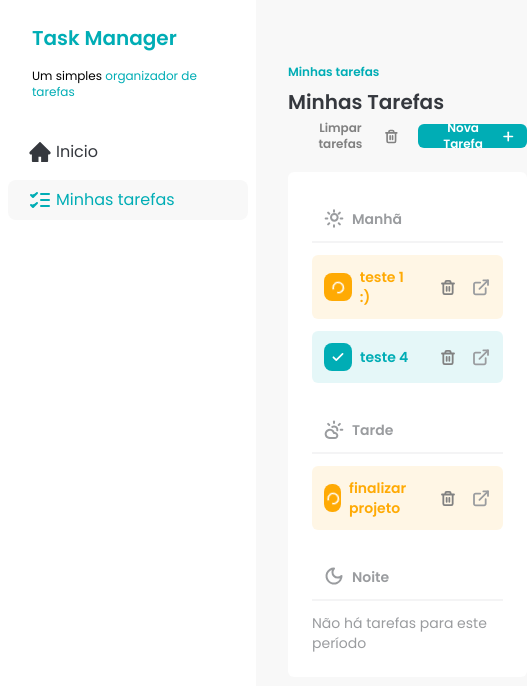
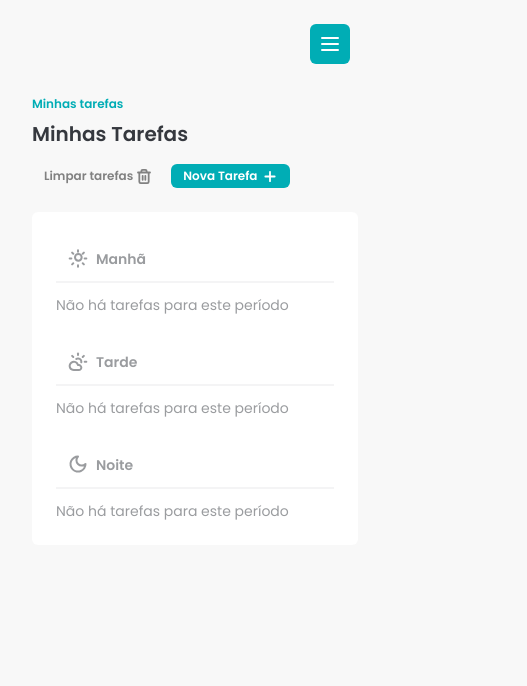
Before and after one commit to Alessandro-Vieira77/fsc-task-manager-, a React (Vite) app: page /tasks in a window 390 px wide. Shown: the top 686 px of the page, 527 px wide, since content can reach past the window. Built offline with nearby package versions, Linux system fonts and the light colour scheme; data requests are answered from the project's data file.

Commit message:
feat: add menu

```diff
--- a/db.json
+++ b/db.json
@@ -1,27 +1,5 @@
 {
-  "tasks": [
-    {
-      "id": "f31e9f78-bee6-4697-9c14-c36e24f02317",
-      "title": "teste 1 :)",
-      "description": "teste 1",
-      "time": "morning",
-      "status": "in_progress"
-    },
-    {
-      "id": "176eb065-8f82-4b1e-a069-aa139764f4d8",
-      "title": "teste 4",
-      "description": "teste 5",
-      "time": "morning",
-      "status": "done"
-    },
-    {
-      "id": "90f8e4fa-9f01-4f43-888c-96bfce726c7b",
-      "title": "finalizar projeto",
-      "description": "gerenciador de tarefas",
-      "time": "afternoon",
-      "status": "in_progress"
-    }
-  ],
+  "tasks": [],
   "water": [
     {
       "id": "1",
@@ -39,19 +17,19 @@
       "id": "3",
       "quantity": "1,5 litros",
       "value": 1.5,
-      "status": "done"
+      "status": "not_started"
     },
     {
       "id": "4",
       "quantity": "2 litros",
       "value": 2,
-      "status": "done"
+      "status": "not_started"
     },
     {
       "id": "5",
       "quantity": "2,5 litros",
       "value": 2.5,
-      "status": "done"
+      "status": "not_started"
     }
   ]
 }
--- a/package.json
+++ b/package.json
@@ -20,6 +20,7 @@
     "@tanstack/react-query": "^5.51.21",
     "axios": "^1.11.0",
     "json-server": "^1.0.0-beta.3",
+    "lucide-react": "^0.542.0",
     "prop-types": "^15.8.1",
     "react": "^18.2.0",
     "react-dom": "^18.2.0",
--- a/src/components/Header.jsx
+++ b/src/components/Header.jsx
@@ -4,6 +4,7 @@ import { IconAdd, IconTrash } from "../assets/icons";
 import useDeleteTask from "../hooks/data/use-delete-task";
 import useGetTasks from "../hooks/data/use-get-tasks";
 import Button from "./Button";
+
 function Header({ title, subTitle, addDailog }) {
   const { data: tasks } = useGetTasks();
   const { mutate: deleteTask } = useDeleteTask();
@@ -26,6 +27,7 @@ function Header({ title, subTitle, addDailog }) {
           {subTitle}
         </h2>
       </div>
+      <div className="flex sm:hidden"></div>
       <div className="flex items-end gap-2">
         <Button onClick={() => handleDeleteTask()} color="ghost">
           Limpar tarefas
--- /dev/null
+++ b/src/components/Menu/ButtonMenu.jsx
@@ -0,0 +1,52 @@
+import "./MenuStyle.css"; // estilos da animação
+
+import { Menu, X } from "lucide-react";
+import { useRef } from "react";
+import { useState } from "react";
+import { createPortal } from "react-dom";
+import { CSSTransition } from "react-transition-group";
+
+import SideBar from "../Sidebar";
+
+export default function SidebarMenu() {
+  const [open, setOpen] = useState(false);
+  const sidebarRef = useRef(null);
+
+  return (
+    <div className="relative flex w-full justify-end lg:hidden">
+      {/* Botão Hamburguer */}
+      <button
+        onClick={() => setOpen(!open)}
+        className="m-2 rounded-md bg-brand-primary p-2 text-white">
+        {open ? <X size={24} /> : <Menu size={24} />}
+      </button>
+
+      {/* Overlay */}
+      {open && (
+        <div
+          className="fixed inset-0 z-40 bg-black bg-opacity-50"
+          onClick={() => setOpen(false)}
+        />
+      )}
+
+      {/* Sidebar com animação */}
+      <CSSTransition
+        in={open}
+        nodeRef={sidebarRef}
+        timeout={300}
+        classNames="sidebar"
+        unmountOnExit>
+        <div>
+          {createPortal(
+            <div
+              ref={sidebarRef}
+              className="fixed left-0 top-0 z-50 h-full w-64 bg-white shadow-lg">
+              <SideBar />
+            </div>,
+            document.body,
+          )}
+        </div>
+      </CSSTransition>
+    </div>
+  );
+}
--- /dev/null
+++ b/src/components/Menu/MenuStyle.css
@@ -0,0 +1,17 @@
+/* estado inicial (menu fechado) */
+.sidebar-enter {
+  transform: translateX(-100%);
+}
+.sidebar-enter-active {
+  transform: translateX(0);
+  transition: transform 300ms ease-in-out;
+}
+
+/* quando sai */
+.sidebar-exit {
+  transform: translateX(0);
+}
+.sidebar-exit-active {
+  transform: translateX(-100%);
+  transition: transform 300ms ease-in-out;
+}
--- a/src/components/Sidebar.jsx
+++ b/src/components/Sidebar.jsx
@@ -3,7 +3,7 @@ import SidebarButton from "./SidebarButton";
 
 const SideBar = () => {
   return (
-    <div className="flex h-screen w-64 min-w-64 flex-col bg-brand-white">
+    <div className="min=h-screen flex w-64 min-w-64 flex-col bg-brand-white">
       <div className="space-y-4 px-8 pt-6">
         <h1 className="text-xl font-semibold text-brand-primary">
           Task Manager
--- a/src/components/TaskItem.jsx
+++ b/src/components/TaskItem.jsx
@@ -71,9 +71,9 @@ const TaskItem = ({ task }) => {
   return (
     <div
       className={`flex items-center justify-between gap-3 rounded-md bg-opacity-10 p-3 text-sm font-semibold transition ${getStatusClasses()}`}>
-      <div className="flex items-center gap-2">
+      <div className="flex items-center gap-2 truncate text-xs sm:text-base">
         <label
-          className={`relative flex h-7 w-7 cursor-pointer items-center justify-center rounded-lg ${getStatusClasses()}`}>
+          className={`relative flex min-h-7 min-w-7 cursor-pointer items-center justify-center rounded-lg ${getStatusClasses()}`}>
           <input
             type="checkbox"
             checked={task.status === "done"}
--- a/src/components/Tasks.jsx
+++ b/src/components/Tasks.jsx
@@ -1,3 +1,5 @@
+import "./Menu/MenuStyle.css";
+
 import { useState } from "react";
 
 import { IconClodSun, IconMoon, IconSun } from "../assets/icons";
@@ -6,6 +8,7 @@ import useGetTasks from "../hooks/data/use-get-tasks";
 import AddTaskDailog from "./addTaskDailog";
 import DivTask from "./DivTask";
 import Header from "./Header";
+import SidebarMenu from "./Menu/ButtonMenu";
 import TaskItem from "./TaskItem";
 
 const Tasks = () => {
@@ -18,7 +21,9 @@ const Tasks = () => {
   const taskNight = tasks?.filter((task) => task?.time === "night");
 
   return (
-    <div className="mx-8 w-full space-y-6 py-16">
+    <div className="w-full space-y-6 px-8 py-4 lg:py-16">
+      <SidebarMenu />
+
       <Header
         title="Minhas tarefas"
         subTitle="Minhas Tarefas"
--- a/src/pages/DatailsTasks.jsx
+++ b/src/pages/DatailsTasks.jsx
@@ -9,7 +9,6 @@ import { IconArrowLeft, IconChevronRight, IconTrash } from "../assets/icons";
 import { IconLoader } from "../assets/icons";
 import Button from "../components/Button";
 import Input from "../components/Input";
-import Sidebar from "../components/Sidebar";
 import TimeSelect from "../components/TimeSelect";
 import useDeleteTask from "../hooks/data/use-delete-task";
 import useGetTaskId from "../hooks/data/use-get-taskId";
@@ -69,7 +68,7 @@ const DetailsTasks = () => {
 
   return (
     <div className="flex w-full">
-      <Sidebar />
+      <div className="hidden lg:flex"></div>
       <div className="mx-8 my-8 flex w-full flex-col gap-6">
         <div className="flex w-full flex-col gap-3">
           <div
@@ -85,7 +84,7 @@ const DetailsTasks = () => {
             <p className="font-semibold text-brand-primary">{tasks?.title}</p>
           </div>
 
-          <div className="flex w-full items-center justify-between">
+          <div className="flex w-full flex-col items-center justify-between gap-3 sm:flex-row">
             <h1 className="text-xl font-bold text-brand-dark-blue">
               {tasks?.title}
             </h1>
--- a/src/pages/HomePage.jsx
+++ b/src/pages/HomePage.jsx
@@ -1,9 +1,12 @@
+import "../components/Menu/MenuStyle.css";
+
 import { useState } from "react";
 
 import AddTaskDailog from "../components/addTaskDailog";
 import DashBoardCards from "../components/DashBoardCards";
 import Header from "../components/Header";
 import ItemWater from "../components/ItemWater";
+import SidebarMenu from "../components/Menu/ButtonMenu";
 import SideBar from "../components/Sidebar";
 import TaskItem from "../components/TaskItem";
 import useGetTasks from "../hooks/data/use-get-tasks";
@@ -23,9 +26,14 @@ function HomePage() {
   const [addDailogTaksOpen, setaddDailogTaksOpen] = useState(false);
 
   return (
-    <div className="flex w-full">
-      <SideBar />
-      <div className="mx-8 flex w-full flex-col space-y-6 py-16">
+    <div className="relative flex w-full">
+      <div className="hidden lg:flex">
+        <SideBar />
+      </div>
+
+      <div className="flex w-full flex-col space-y-6 px-8 py-4 lg:py-16">
+        <SidebarMenu />
+
         <Header
           title="Dashboard"
           subTitle="Dashboard"
--- a/src/pages/TasksPage.jsx
+++ b/src/pages/TasksPage.jsx
@@ -4,7 +4,9 @@ import Tasks from "../components/Tasks";
 function TasksPage() {
   return (
     <div className="flex w-full">
-      <SideBar />
+      <div className="hidden min-h-screen lg:flex">
+        <SideBar />
+      </div>
       <Tasks />
     </div>
   );
```
Also changed, not shown: 1 other file (tests, documents, lock files or other folders).
